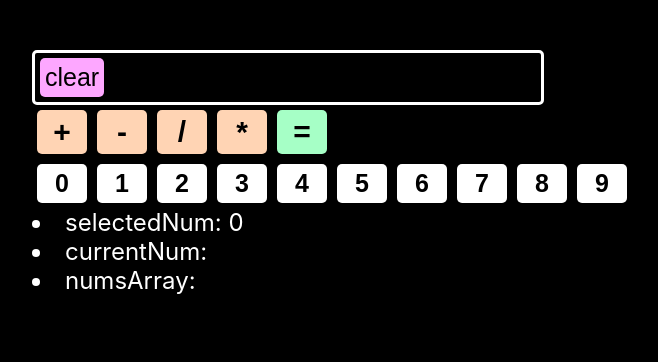
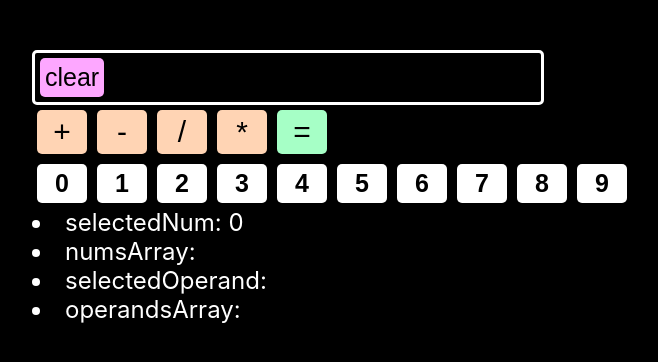
Before and after one commit to solenedel/React-calculator, a React (Create React App) app: page / in a window 1280 px wide. Shown: the top 362 px of the page, without its empty margins (308-966 px from the left). Built offline with nearby package versions, Linux system fonts and the light colour scheme.

Commit message:
working on switching between number and operand buttons

```diff
--- a/src/App.jsx
+++ b/src/App.jsx
@@ -20,17 +20,27 @@ function App() {
         numsArray={numsArray}
         setNumsArray={setNumsArray}
         selectedNum={selectedNum}
+        selectedOperand={selectedOperand}
+        setSelectedOperand={setSelectedOperand}
+        operandsArray={operandsArray}
+        setOperandsArray={setOperandsArray}
       />
       <NumberKeys
         selectedNum={selectedNum}
         setSelectedNum={setSelectedNum}
         currentNum={currentNum}
         setCurrentNum={setCurrentNum}
+        selectedOperand={selectedOperand}
+        setSelectedOperand={setSelectedOperand}
+        operandsArray={operandsArray}
+        setOperandsArray={setOperandsArray}
       />
       <div className="testing">
         <li>selectedNum: {selectedNum}</li>
-        <li>currentNum: {currentNum}</li>
+        {/* <li>currentNum: {currentNum}</li> */}
         <li>numsArray: {numsArray}</li>
+        <li>selectedOperand: {selectedOperand}</li>
+        <li>operandsArray: {operandsArray}</li>
       </div>
     </div>
   );
--- a/src/CalculatorKeys/NumberKeys.jsx
+++ b/src/CalculatorKeys/NumberKeys.jsx
@@ -7,14 +7,16 @@ const NumberKeys = ({
   setSelectedNum,
   currentNum,
   setCurrentNum,
+  selectedOperand,
+  setSelectedOperand,
+  operandsArray,
+  setOperandsArray,
 }) => {
   // click on a number button
   const numberButtonClick = (num) => {
     setSelectedNum(num);
     // console.log("SELECTED NUM: ", selectedNum);
-  };
 
-  const test = () => {
     if (currentNum.length) {
       setCurrentNum(currentNum + selectedNum.toString());
       // console.log("CURRENT NUM: ", currentNum);
@@ -22,6 +24,11 @@ const NumberKeys = ({
       // ignore zero as the first digit
       setCurrentNum(selectedNum.toString());
       // console.log("STARTING CURRENT NUM: ", currentNum);
+    }
+
+    // only add selectedOperand to the array if there is already a currentNumber
+    if (currentNum.length) {
+      setOperandsArray([...operandsArray], selectedOperand);
     }
   };
 
@@ -35,7 +42,6 @@ const NumberKeys = ({
             className="number-btn"
             onClick={() => {
               numberButtonClick(num);
-              test();
             }}
           >
             <strong>{num}</strong>
--- a/src/CalculatorKeys/OperationKeys.jsx
+++ b/src/CalculatorKeys/OperationKeys.jsx
@@ -6,13 +6,25 @@ const OperationKeys = ({
   numsArray,
   setNumsArray,
   selectedNum,
+  operandsArray,
+  setOperandsArray,
+  selectedOperand,
+  setSelectedOperand,
 }) => {
   // click on an operand button
-  const operandButtonClick = () => {
+  const operandButtonClick = (e) => {
     // add the last digit to currentNum - why does this not work in numberButtonClick ??
-    // setCurrentNum(currentNum + selectedNum.toString());
+    // setCurrentNum(currentNum + selectedNum.toString()); // useless here
+    console.log(" typeof E.TARGET.INNERHTML: ", typeof e.target.innerHTML);
+
     setNumsArray([...numsArray, Number(currentNum + selectedNum.toString())]);
+
+    setSelectedOperand(e.target.innerHTML);
   };
+
+  // const equalsButtonClick = () => {
+
+  // };
 
   return (
     <div id="operation-keys">
@@ -21,28 +33,28 @@ const OperationKeys = ({
         className="operation-btn"
         onClick={operandButtonClick}
       >
-        <strong>+</strong>
+        +
       </button>
       <button
         type="button"
         className="operation-btn"
         onClick={operandButtonClick}
       >
-        <strong>-</strong>
+        -
       </button>
       <button
         type="button"
         className="operation-btn"
         onClick={operandButtonClick}
       >
-        <strong>/</strong>
+        /
       </button>
       <button
         type="button"
         className="operation-btn"
         onClick={operandButtonClick}
       >
-        <strong>*</strong>
+        *
       </button>
       <button
         type="button"
@@ -50,7 +62,7 @@ const OperationKeys = ({
         onClick={operandButtonClick}
         id="equals-btn"
       >
-        <strong>=</strong>
+        =
       </button>
     </div>
   );
```
